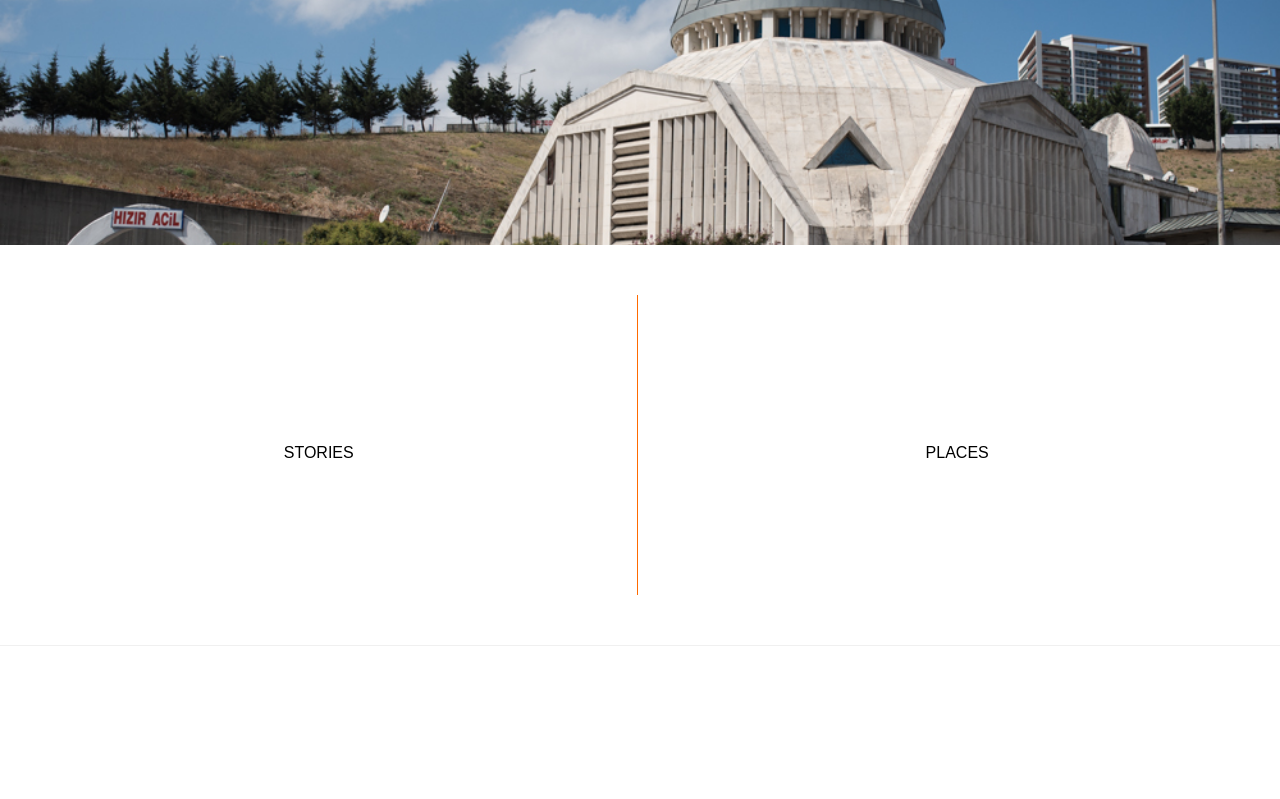
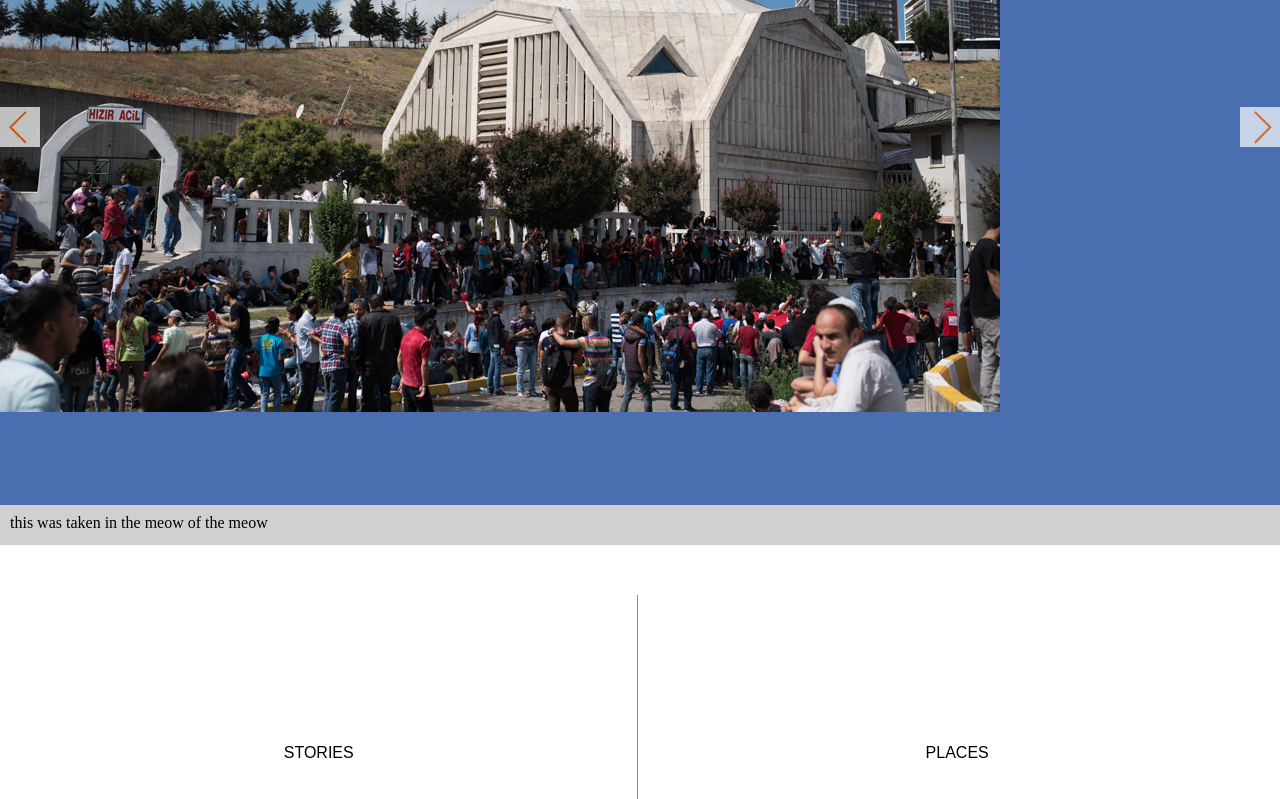
Before and after one commit to elisa239/The-Uprooting, a plain HTML site: page home.html in a window 1280 px wide. Shown: the part 1564-2363 px from the top of the page. Drawn offline with nearby package versions, Linux system fonts and the light colour scheme; a script that the page names is missing.

Commit message:
caption on home page, need to fix size of images

```diff
--- a/home.html
+++ b/home.html
@@ -79,6 +79,7 @@
 				<div class="section" id="section0">
 					<div class="slide">
 						<img src="img/slide-home/Smuggler-4.jpg">
+						<div class="caption-home"> this was taken in the meow of the meow </div>
 					</div>
 					<div class="slide">
 						<img src="img/slide-home/Smuggler-3.jpg">
--- a/style.css
+++ b/style.css
@@ -230,11 +230,9 @@ header .stories{
 }
 
 #section0 {
-  height: 500px !important;
 }
 
 #section0 img{
-  width:100%;
 }
 
 .contribute {
@@ -281,10 +279,11 @@ header .stories{
 }
 
 #fullpage {
-  height: inherit;
 }
 
 #fullpage img{
+  position:absolute;
+  top: 0;
 }
 
 .footer {
@@ -292,6 +291,17 @@ header .stories{
   padding: 20px;
   text-align: center;
   border-top: 1px solid #f0f0f0;
+}
+
+.caption-home {
+  background-color: #d0d0d0;
+  z-index: 1;
+  display: table-cell;
+  position: absolute;
+  bottom: 0;
+  height: 20px;
+  width: 100%;
+  padding: 10px;
 }
 
 /* STICKY FOOTER */
```
Also changed, not shown: jquery.fullPage.css, 1 other file.
